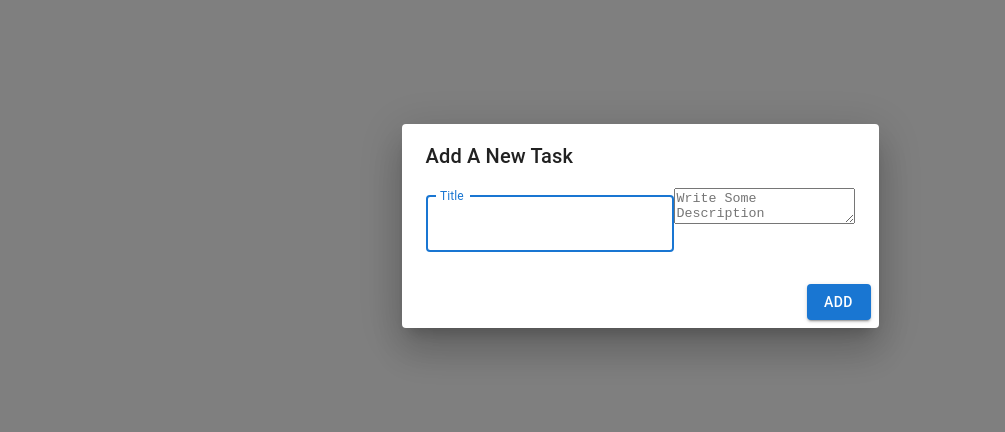
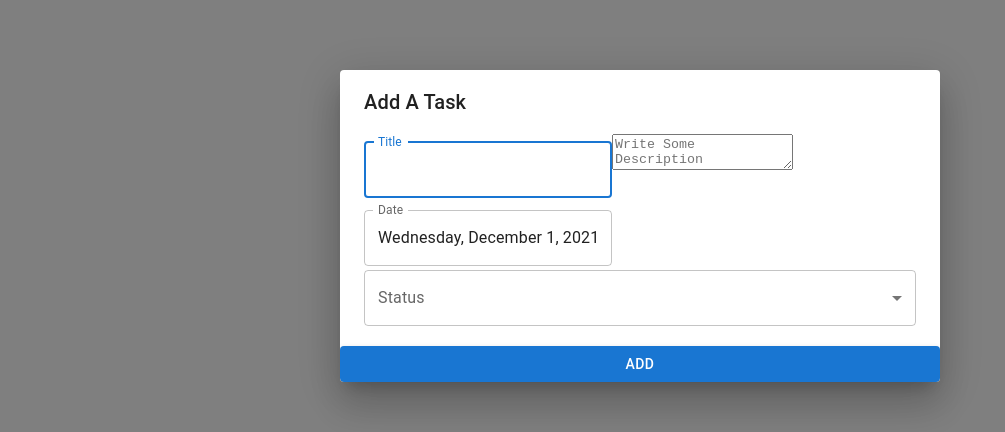
Before and after one commit to 19smabtahinoor/Task-Planner-Client, a Next.js app: page / in a window 1280 px wide. Both pictures are taken after a click on the element "Create New Task". Shown: the part 174-606 px from the top of the page, without its empty margins (0-1005 px from the left). Built offline with nearby package versions, Linux system fonts and the light colour scheme; a web font is replaced by a local one.

Commit message:
New Task Add Form Done

```diff
--- a/components/FormInput.js
+++ b/components/FormInput.js
@@ -1,7 +1,19 @@
+import FormControl from '@mui/material/FormControl';
+import InputLabel from '@mui/material/InputLabel';
+import MenuItem from '@mui/material/MenuItem';
+import Select from '@mui/material/Select';
 import TextField from '@mui/material/TextField';
 import React from 'react';
+import TimePick from './TimePick';
 
-const FormInput = () => {
+const FormInput = ({value}) => {
+    const options = { weekday: 'long', year: 'numeric', month: 'long', day: 'numeric' };
+    const [status, setStatus] = React.useState('');
+
+    const handleChange = (event) => {
+        setStatus(event.target.value);
+    };
+
     return (
         <div className="flex flex-col space-y-3">
             {/* title  */}
@@ -20,8 +32,39 @@ const FormInput = () => {
                 id="description"
                 label="Description"
                 type="text"
-                className="w-96 h-36 border border-gray-300 rounded-md focus:outline-none focus:border-2 focus:border-blue-500 resize-none p-3"
+                className="w-96 h-36 border border-gray-300 rounded-md focus:outline-none focus:border-2 focus:border-blue-500 resize-none p-3 hover:border-gray-500 hover:border-1"
             ></textarea>
+
+            {/* Date  */}
+            <TextField
+                margin="dense"
+                id="date"
+                label="Date"
+                type="text"
+                variant="outlined"
+                className="w-96"
+                value={new Date(value).toLocaleDateString(undefined, options)}
+            />
+
+            {/* time  */}
+            <TimePick />
+
+            {/* status  */}
+            <FormControl fullWidth>
+                <InputLabel id="demo-simple-select-label">Status</InputLabel>
+                <Select
+                    labelId="demo-simple-select-label"
+                    id="status"
+                    value={status}
+                    label="Status"
+                    onChange={handleChange}
+                >
+                    <MenuItem value="Planning todo">Planning todo</MenuItem>
+                    <MenuItem value="In Progress">In Progress</MenuItem>
+                    <MenuItem value="Done">Done</MenuItem>
+                </Select>
+            </FormControl>
+
         </div>
     )
 }
--- a/components/FormModal.js
+++ b/components/FormModal.js
@@ -1,12 +1,11 @@
 import Button from '@mui/material/Button';
 import Dialog from '@mui/material/Dialog';
-import DialogActions from '@mui/material/DialogActions';
 import DialogContent from '@mui/material/DialogContent';
 import DialogTitle from '@mui/material/DialogTitle';
 import * as React from 'react';
 import FormInput from './FormInput';
 
-const FormModal = ({open,setOpen}) => {
+const FormModal = ({ open, setOpen, value }) => {
 
     const handleClose = () => {
         setOpen(false);
@@ -15,13 +14,11 @@ const FormModal = ({open,setOpen}) => {
     return (
         <div>
             <Dialog open={open} onClose={handleClose}>
-                <DialogTitle>Add A New Task</DialogTitle>
+                <DialogTitle className="text-center">Add A Task</DialogTitle>
                 <DialogContent>
-                    <FormInput  />
+                    <FormInput value={value} />
                 </DialogContent>
-                <DialogActions>
-                    <Button variant="contained" onClick={handleClose}>Add</Button>
-                </DialogActions>
+                <Button className="w-36 mx-auto mb-6 py-3" variant="contained" onClick={handleClose}>Add</Button>
             </Dialog>
         </div>
     )
--- a/components/SideBar.js
+++ b/components/SideBar.js
@@ -9,7 +9,7 @@ const SideBar = ({ value, setValue }) => {
         <div>
             <Brand />
             <Calender value={value} setValue={setValue} />
-            <SideBarMenu />
+            <SideBarMenu value={value} />
         </div>
     )
 }
--- a/components/SideBarMenu.js
+++ b/components/SideBarMenu.js
@@ -2,7 +2,7 @@ import React from 'react';
 import { AiOutlinePlus } from 'react-icons/ai';
 import FormModal from './FormModal';
 
-const SideBarMenu = () => {
+const SideBarMenu = ({value}) => {
     const [open, setOpen] = React.useState(false);
 
 
@@ -16,7 +16,7 @@ const SideBarMenu = () => {
             <span className="font-semibold primary-font">Create New Task</span>
             <AiOutlinePlus className="text-white bg-blue-500 font-semibold p-1 w-8 h-8 rounded-full" />
         </div>
-            <FormModal open={open} setOpen={setOpen} />
+            <FormModal open={open} setOpen={setOpen} value={value} />
        </>
     )
 }
--- /dev/null
+++ b/components/TimePick.js
@@ -0,0 +1,24 @@
+import AdapterDateFns from '@mui/lab/AdapterDateFns';
+import LocalizationProvider from '@mui/lab/LocalizationProvider';
+import TimePicker from '@mui/lab/TimePicker';
+import TextField from '@mui/material/TextField';
+import enLocale from 'date-fns/locale/en-US';
+import * as React from 'react';
+
+const TimePick = () => {
+    const [value, setValue] = React.useState(new Date());
+
+    return (
+        <LocalizationProvider dateAdapter={AdapterDateFns} locale={enLocale}>
+            <div>
+                <TimePicker
+                    value={value}
+                    onChange={(newValue) => setValue(newValue)}
+                    renderInput={(params) => <TextField {...params} className="w-96" />}
+                />
+            </div>
+        </LocalizationProvider>
+    )
+}
+
+export default TimePick
```
